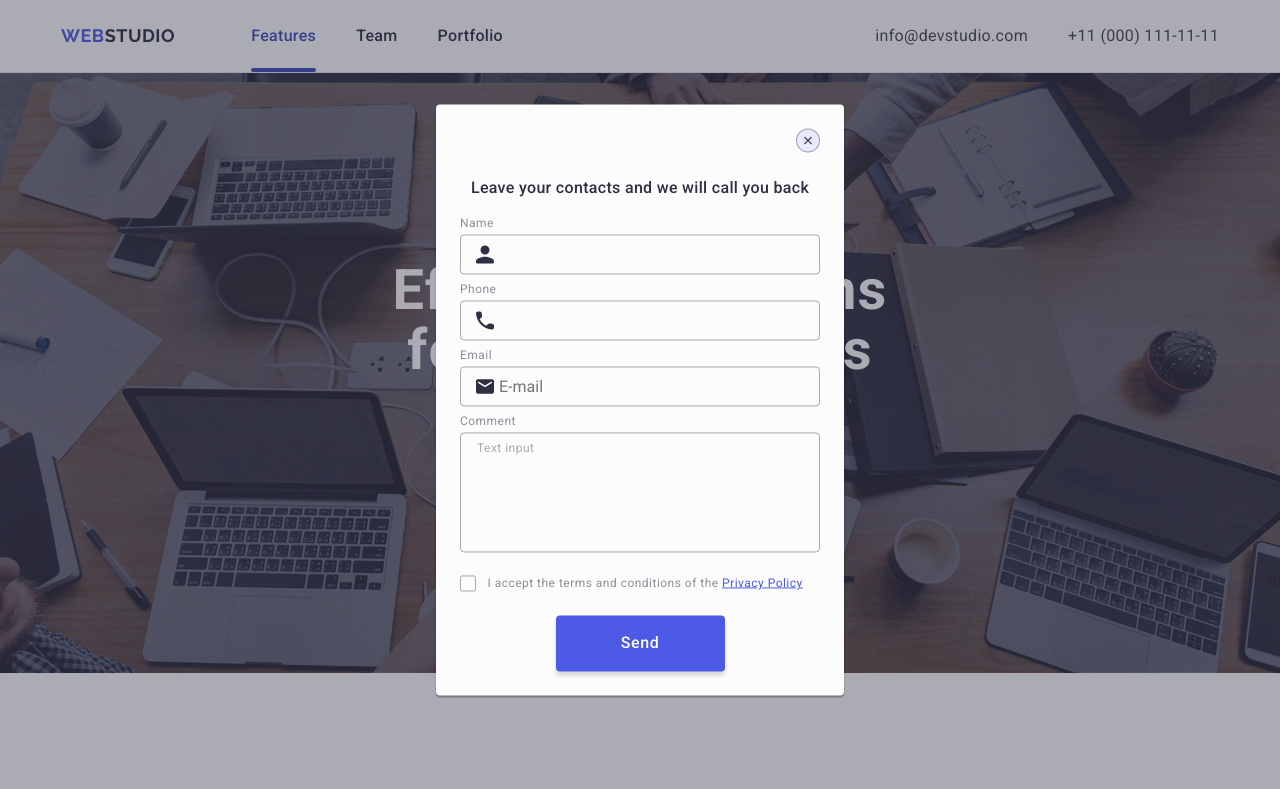
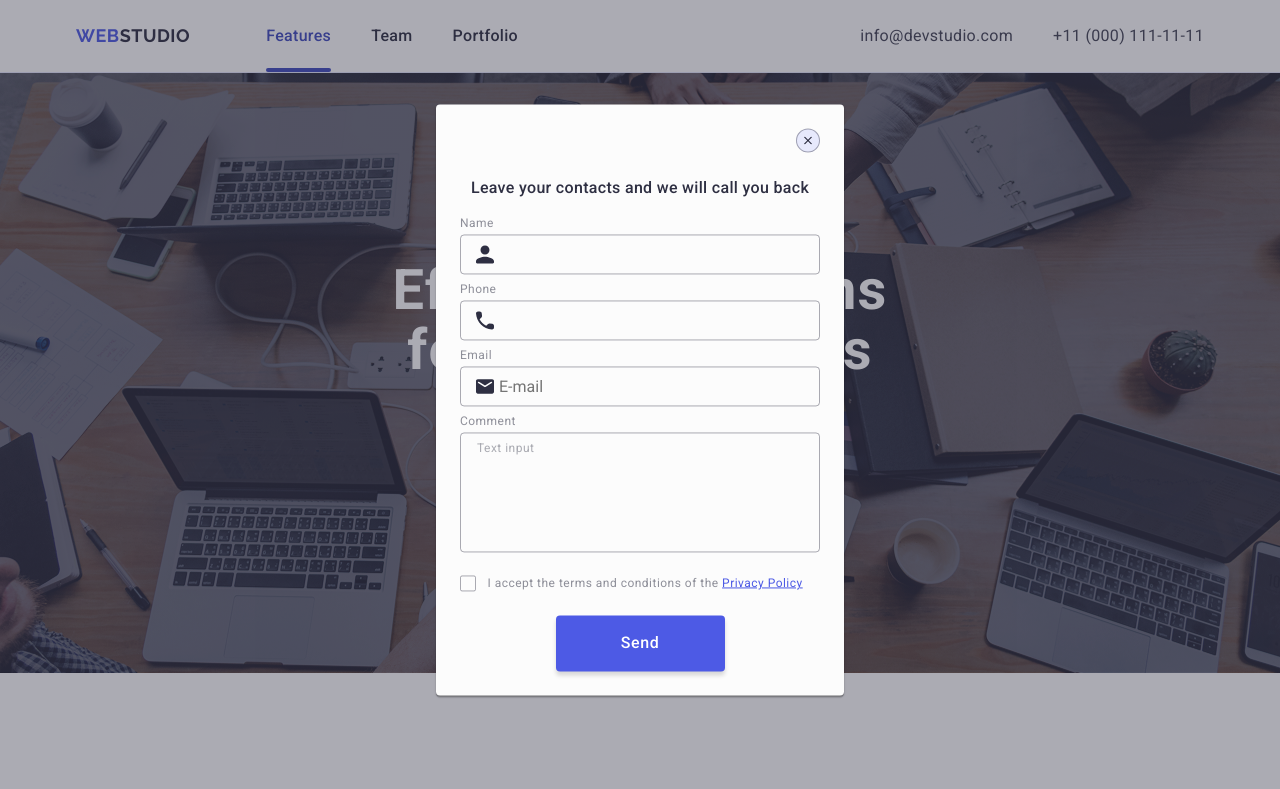
Before and after one commit to AnastazjaSemenowa/goit-markup-hw-06, a plain HTML site: page index.html in a window 1280 px wide. Shown: the top 789 px of the page. Drawn offline with nearby package versions, Linux system fonts and the light colour scheme.

Commit message:
Fix responsive container widths

```diff
--- a/css/common.css
+++ b/css/common.css
@@ -110,20 +110,20 @@ color: #2e2f42;
 
 .container {
     width: 100%;
-    max-width: 352px;
+    max-width: 320px;
     margin: 0 auto;
     padding: 0 16px;
 }
 
 @media only screen and (min-width: 768px) {
     .container {
-        max-width: 800px;
+        max-width: 768px;
     }
 }
 
 @media only screen and (min-width: 1158px) {
     .container {
-        max-width: 1188px;
+        max-width: 1158px;
         padding: 0 15px;
     }
 }
```
